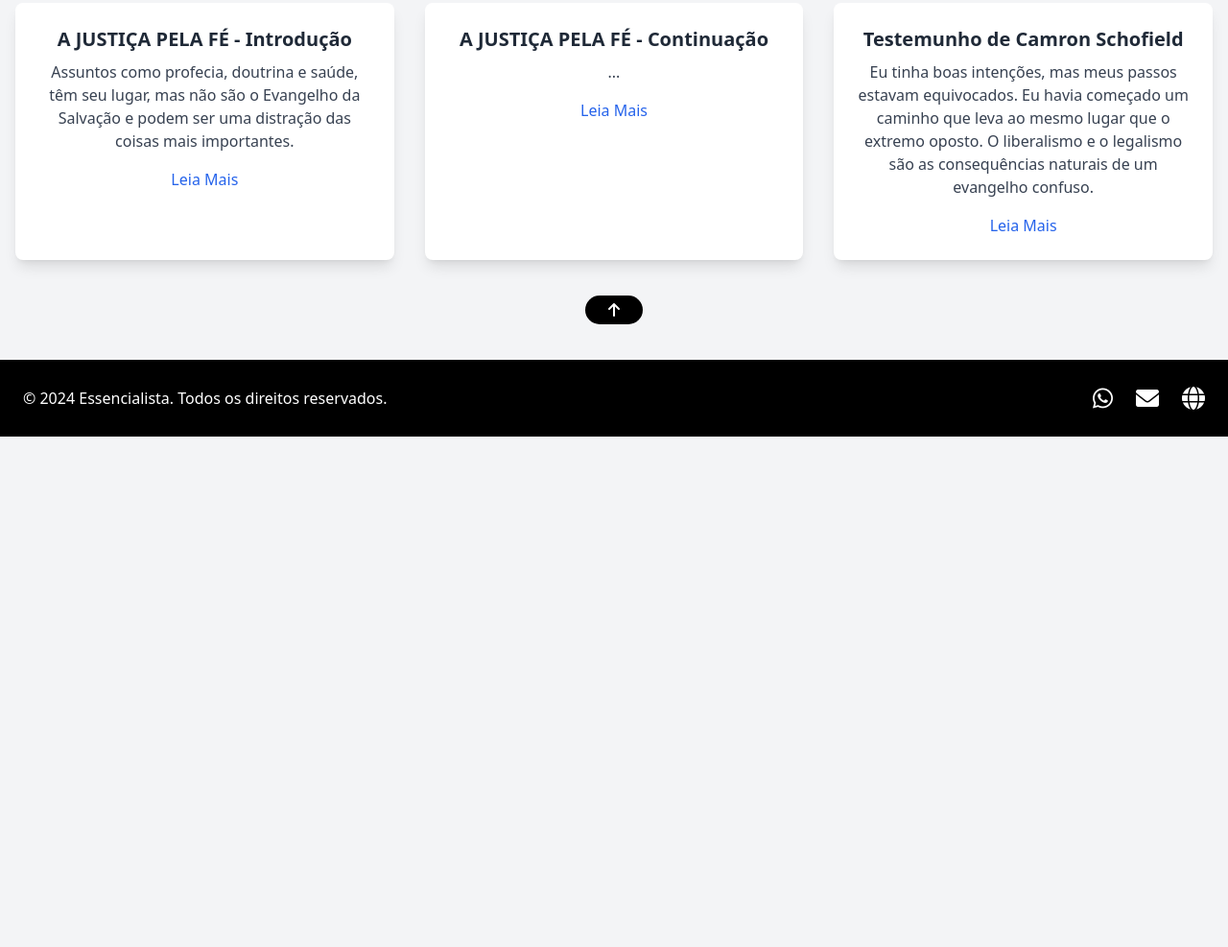
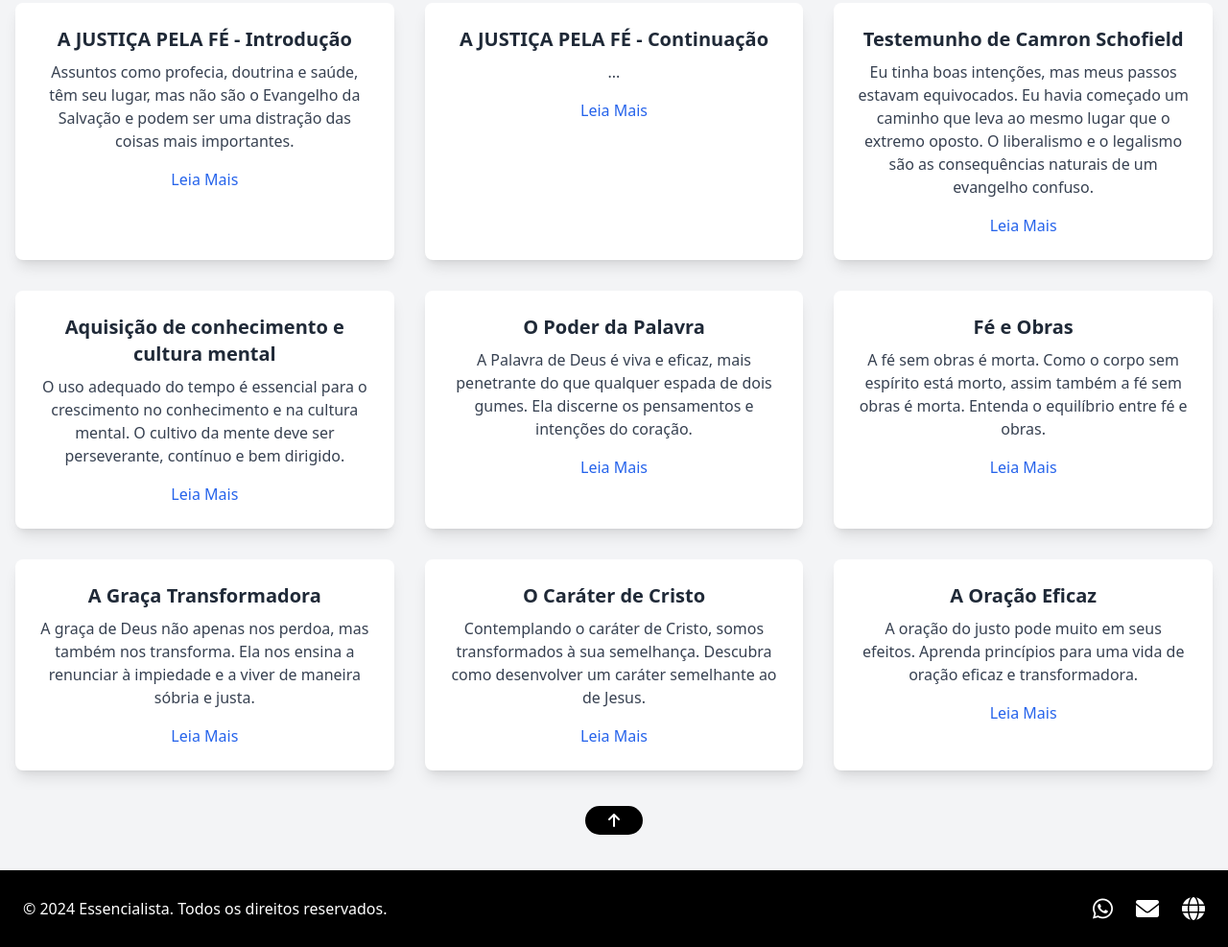
Before and after one commit to lbseven7/essencialista, a plain HTML site: page home.html in a window 1280 px wide. Shown: the part 1097-2084 px from the top of the page at 96% size. Before the commit the page ends 1552 px from the top, so only its background shows below. Drawn offline with nearby package versions, Linux system fonts and the light colour scheme.

```diff
--- a/home.html
+++ b/home.html
@@ -119,6 +119,60 @@
                         consequências naturais de um evangelho confuso.</p>
                     <a href="./articles/article6.html" class="text-blue-600 hover:text-orange-500">Leia Mais</a>
                 </div>
+
+                <!-- Artigo em Destaque 7 -->
+                <div class="bg-white p-6 rounded-lg shadow-lg">
+                    <h4 class="text-xl font-semibold mb-2">
+                        Aquisição de conhecimento e cultura mental
+                    </h4>
+                    <p class="text-gray-700 mb-4">O uso adequado do tempo é essencial para o crescimento no conhecimento e na cultura mental. O cultivo da mente deve ser perseverante, contínuo e bem dirigido.</p>
+                    <a href="./articles/article7.html" class="text-blue-600 hover:text-orange-500">Leia Mais</a>
+                </div>
+
+                <!-- Artigo em Destaque 8 -->
+                <div class="bg-white p-6 rounded-lg shadow-lg">
+                    <h4 class="text-xl font-semibold mb-2">
+                        O Poder da Palavra
+                    </h4>
+                    <p class="text-gray-700 mb-4">A Palavra de Deus é viva e eficaz, mais penetrante do que qualquer espada de dois gumes. Ela discerne os pensamentos e intenções do coração.</p>
+                    <a href="./articles/article8.html" class="text-blue-600 hover:text-orange-500">Leia Mais</a>
+                </div>
+
+                <!-- Artigo em Destaque 9 -->
+                <div class="bg-white p-6 rounded-lg shadow-lg">
+                    <h4 class="text-xl font-semibold mb-2">
+                        Fé e Obras
+                    </h4>
+                    <p class="text-gray-700 mb-4">A fé sem obras é morta. Como o corpo sem espírito está morto, assim também a fé sem obras é morta. Entenda o equilíbrio entre fé e obras.</p>
+                    <a href="./articles/article9.html" class="text-blue-600 hover:text-orange-500">Leia Mais</a>
+                </div>
+
+                <!-- Artigo em Destaque 10 -->
+                <div class="bg-white p-6 rounded-lg shadow-lg">
+                    <h4 class="text-xl font-semibold mb-2">
+                        A Graça Transformadora
+                    </h4>
+                    <p class="text-gray-700 mb-4">A graça de Deus não apenas nos perdoa, mas também nos transforma. Ela nos ensina a renunciar à impiedade e a viver de maneira sóbria e justa.</p>
+                    <a href="./articles/article10.html" class="text-blue-600 hover:text-orange-500">Leia Mais</a>
+                </div>
+
+                <!-- Artigo em Destaque 11 -->
+                <div class="bg-white p-6 rounded-lg shadow-lg">
+                    <h4 class="text-xl font-semibold mb-2">
+                        O Caráter de Cristo
+                    </h4>
+                    <p class="text-gray-700 mb-4">Contemplando o caráter de Cristo, somos transformados à sua semelhança. Descubra como desenvolver um caráter semelhante ao de Jesus.</p>
+                    <a href="./articles/article11.html" class="text-blue-600 hover:text-orange-500">Leia Mais</a>
+                </div>
+
+                <!-- Artigo em Destaque 12 -->
+                <div class="bg-white p-6 rounded-lg shadow-lg">
+                    <h4 class="text-xl font-semibold mb-2">
+                        A Oração Eficaz
+                    </h4>
+                    <p class="text-gray-700 mb-4">A oração do justo pode muito em seus efeitos. Aprenda princípios para uma vida de oração eficaz e transformadora.</p>
+                    <a href="./articles/article12.html" class="text-blue-600 hover:text-orange-500">Leia Mais</a>
+                </div>
             </div>
         </section>
     </main>
```
Also changed, not shown: README.md (added).
